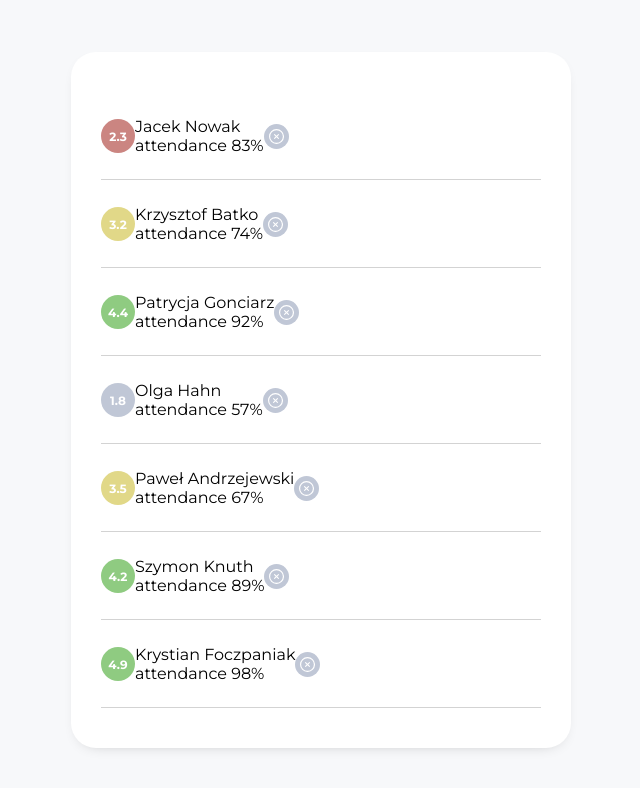
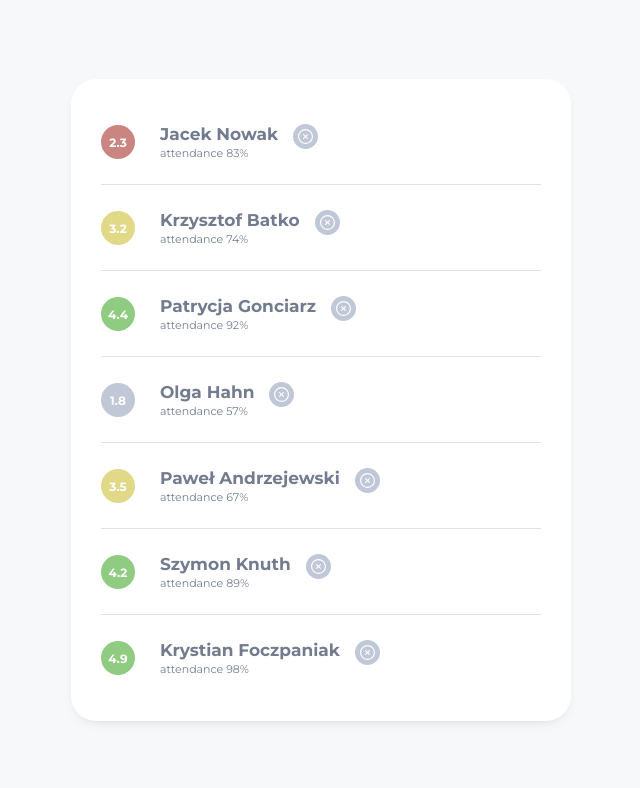
Before and after one commit to novacooo/study-buddy, a React (Create React App) app: page / in a window 1280 px wide. Shown: the top 788 px of the page, without its empty margins (319-959 px from the left). Built offline with nearby package versions, Linux system fonts and the light colour scheme.

Commit message:
Final styling

```diff
--- a/src/assets/styles/theme.ts
+++ b/src/assets/styles/theme.ts
@@ -3,10 +3,13 @@ export const theme = {
     white: '#FFFFFF',
     lightGrey: '#F7F8FA',
     grey: '#C0C7D6',
+    grey_hover: '#A9B3C7',
     black: '#111111',
     success: '#8FCB81',
     error: '#CB8581',
     warning: '#E1D888',
+    border: '#DFE2E8',
+    text: '#737C8E',
   },
   fontSize: {
     l: '1.7rem',
--- a/src/components/atoms/Button/Button.tsx
+++ /dev/null
@@ -1,10 +0,0 @@
-import React from 'react';
-import { StyledButton, StyledDeleteIcon } from './Button.styles';
-
-const Button = () => (
-  <StyledButton>
-    <StyledDeleteIcon />
-  </StyledButton>
-);
-
-export default Button;
--- a/src/components/atoms/UsersListBadge/UsersListBadge.styles.tsx
+++ b/src/components/atoms/UsersListBadge/UsersListBadge.styles.tsx
@@ -7,10 +7,10 @@ export const Wrapper = styled.div<IUsersListBadgeProps>`
   align-items: center;
   width: 3.4rem;
   height: 3.4rem;
-  background: ${({ theme, score }) => {
-    if (score > 4) return theme.colors.success;
-    if (score > 3) return theme.colors.warning;
-    if (score > 2) return theme.colors.error;
+  background: ${({ theme, average }) => {
+    if (average > 4) return theme.colors.success;
+    if (average > 3) return theme.colors.warning;
+    if (average > 2) return theme.colors.error;
     return theme.colors.grey;
   }};
   border-radius: 1.7rem;
--- a/src/components/atoms/UsersListBadge/UsersListBadge.tsx
+++ b/src/components/atoms/UsersListBadge/UsersListBadge.tsx
@@ -1,9 +1,9 @@
 import { Wrapper } from './UsersListBadge.styles';
 
 export interface IUsersListBadgeProps {
-  score: number;
+  average: number;
 }
 
-const UsersListBadge = ({ score }: IUsersListBadgeProps) => <Wrapper score={score}>{score}</Wrapper>;
+const UsersListBadge = ({ average }: IUsersListBadgeProps) => <Wrapper average={average}>{average}</Wrapper>;
 
 export default UsersListBadge;
--- a/src/components/atoms/Button/Button.styles.tsx
+++ b/src/components/atoms/UsersListButton/UsersListButton.styles.tsx
@@ -15,6 +15,7 @@ export const StyledButton = styled.button`
 
   &:hover {
     cursor: pointer;
+    background-color: ${({ theme }) => theme.colors.grey_hover};
   }
 `;
 
--- /dev/null
+++ b/src/components/atoms/UsersListButton/UsersListButton.tsx
@@ -0,0 +1,14 @@
+import React from 'react';
+import { StyledButton, StyledDeleteIcon } from './UsersListButton.styles';
+
+interface IUsersListButtonProps {
+  className?: string;
+}
+
+const UsersListButton = ({ className }: IUsersListButtonProps) => (
+  <StyledButton className={className}>
+    <StyledDeleteIcon />
+  </StyledButton>
+);
+
+export default UsersListButton;
--- /dev/null
+++ b/src/components/atoms/UsersListText/UsersListText.styles.tsx
@@ -0,0 +1,19 @@
+import styled from 'styled-components';
+
+export const Wrapper = styled.div`
+  display: flex;
+  flex-direction: column;
+  gap: 2px;
+`;
+
+export const Name = styled.p`
+  font-size: ${({ theme }) => theme.fontSize.l};
+  font-weight: ${({ theme }) => theme.fontWeight.bold};
+  color: ${({ theme }) => theme.colors.text};
+`;
+
+export const Attendance = styled.div`
+  font-size: ${({ theme }) => theme.fontSize.s};
+  font-weight: ${({ theme }) => theme.fontWeight.regular};
+  color: ${({ theme }) => theme.colors.text};
+`;
--- /dev/null
+++ b/src/components/atoms/UsersListText/UsersListText.tsx
@@ -0,0 +1,17 @@
+import React from 'react';
+import { Attendance, Name, Wrapper } from './UsersListText.styles';
+
+interface IUsersListTextProps {
+  name: string;
+  attendance: number;
+  className?: string;
+}
+
+const UsersListText = ({ name, attendance, className }: IUsersListTextProps) => (
+  <Wrapper className={className}>
+    <Name>{name}</Name>
+    <Attendance>attendance {attendance}%</Attendance>
+  </Wrapper>
+);
+
+export default UsersListText;
--- a/src/components/molecules/UsersListItem/UsersListItem.styles.tsx
+++ b/src/components/molecules/UsersListItem/UsersListItem.styles.tsx
@@ -1,17 +1,29 @@
 import styled from 'styled-components';
+import UsersListText from 'components/atoms/UsersListText/UsersListText';
+import UsersListButton from 'components/atoms/UsersListButton/UsersListButton';
 
 export const Wrapper = styled.li`
   display: flex;
   align-items: center;
   position: relative;
   padding: 25px 0;
+  background-color: white;
 
-  &::after {
+  &:not(:last-child)::after {
     content: '';
     position: absolute;
     bottom: 0;
     width: 100%;
     height: 1px;
-    background-color: lightgrey;
+    background-color: ${({ theme }) => theme.colors.border};
   }
 `;
+
+export const StyledText = styled(UsersListText)`
+  margin-left: 25px;
+`;
+
+export const StyledButton = styled(UsersListButton)`
+  align-self: flex-start;
+  margin-left: 15px;
+`;
--- a/src/components/molecules/UsersListItem/UsersListItem.tsx
+++ b/src/components/molecules/UsersListItem/UsersListItem.tsx
@@ -1,7 +1,6 @@
 import React from 'react';
 import { IUserData } from 'data/users';
-import { Wrapper } from './UsersListItem.styles';
-import Button from 'components/atoms/Button/Button';
+import { StyledButton, StyledText, Wrapper } from './UsersListItem.styles';
 import UsersListBadge from 'components/atoms/UsersListBadge/UsersListBadge';
 
 interface IUsersListItemProps {
@@ -10,12 +9,9 @@ interface IUsersListItemProps {
 
 const UsersListItem = ({ data: { name, attendance, average } }: IUsersListItemProps) => (
   <Wrapper>
-    <UsersListBadge score={average} />
-    <div>
-      <p>{name}</p>
-      <p>attendance {attendance}%</p>
-    </div>
-    <Button />
+    <UsersListBadge average={average} />
+    <StyledText name={name} attendance={attendance} />
+    <StyledButton />
   </Wrapper>
 );
 
--- a/src/components/organisms/UsersList/UsersList.styles.tsx
+++ b/src/components/organisms/UsersList/UsersList.styles.tsx
@@ -1,7 +1,7 @@
 import styled from 'styled-components';
 
 export const Wrapper = styled.div`
-  padding: 40px 30px;
+  padding: 20px 30px;
   width: 100%;
   max-width: 500px;
   background-color: ${({ theme }) => theme.colors.white};
```
